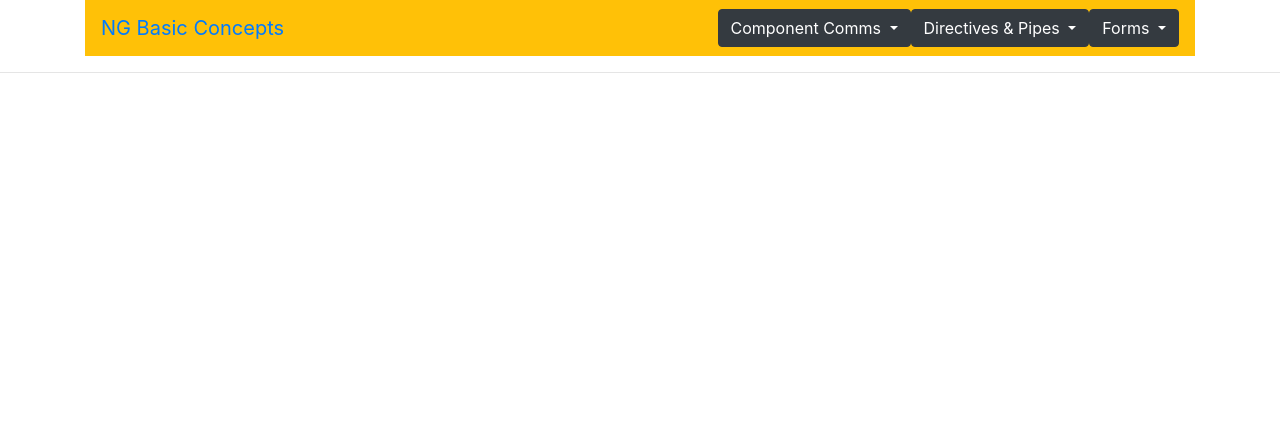
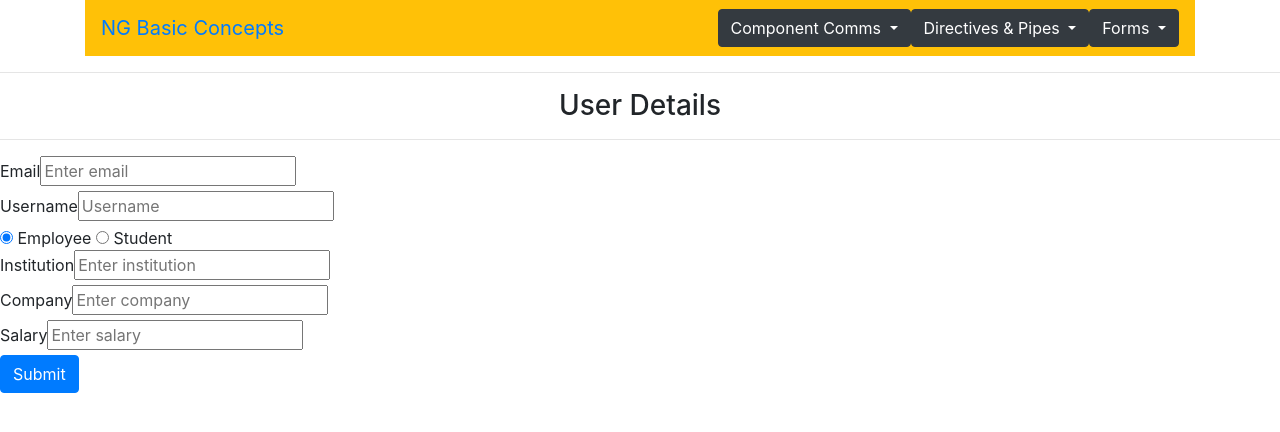
Before and after one commit to subliminalvisions/angular-basic-concepts, an Angular app: page /conditional-form in a window 1280 px wide. Before the commit this address led to /. Shown: the top 432 px of the page. Built offline with nearby package versions, Linux system fonts and the light colour scheme.

Commit message:
added conditional validation but in wrong compo

```diff
--- a/src/app/app-routing.module.ts
+++ b/src/app/app-routing.module.ts
@@ -9,6 +9,7 @@ import { DirectiveExampleComponent } from './custom-directives/directive-example
 import { PipeExamplesComponent } from './pipes/pipe-examples/pipe-examples.component';
 import { ReactiveFormsComponent } from './forms/reactive-forms/reactive-forms.component';
 import { MultiStepFormHolderComponent } from './forms/multi-step-form/multi-step-form-holder.component';
+import { ConditionalFormFieldsComponent } from './forms/conditional-form-fields/conditional-form-fields.component';
 
 const routes: Routes = [
   {path:'news', component: NewsComponent},
@@ -19,7 +20,8 @@ const routes: Routes = [
   {path: 'directive-example', component: DirectiveExampleComponent},
   {path: 'pipe-examples1', component: PipeExamplesComponent},
   {path:'forms', component: ReactiveFormsComponent},
-  {path:'multi-step-form', component: MultiStepFormHolderComponent}
+  {path:'multi-step-form', component: MultiStepFormHolderComponent},
+  {path:'conditional-form', component: ConditionalFormFieldsComponent}
   // {path: 'data-to-service', component: dataToServiceParentComponent},
 ];
 @NgModule({
--- a/src/app/app.module.ts
+++ b/src/app/app.module.ts
@@ -29,6 +29,7 @@ import { FormsModule, ReactiveFormsModule } from '@angular/forms';
 import { MultiStepFormComponent } from './forms/multi-step-form/multi-step-form.component';
 import { FormStepTitlePipe } from './forms/multi-step-form//form-step-title.pipe';
 import { MultiStepFormHolderComponent } from './forms/multi-step-form/multi-step-form-holder.component';
+import { ConditionalFormFieldsComponent } from './forms/conditional-form-fields/conditional-form-fields.component';
 
 @NgModule({
   declarations: [
@@ -51,7 +52,8 @@ import { MultiStepFormHolderComponent } from './forms/multi-step-form/multi-step
     MainNavComponent,
     MultiStepFormComponent,
     FormStepTitlePipe,
-    MultiStepFormHolderComponent
+    MultiStepFormHolderComponent,
+    ConditionalFormFieldsComponent
   ],
   imports: [
     BrowserModule,
--- /dev/null
+++ b/src/app/forms/conditional-form-fields/conditional-form-fields.component.html
@@ -0,0 +1,29 @@
+<h3 class="text-center">User Details</h3>
+<hr>
+<form [formGroup]="form" (ngSubmit)="onSubmit($event)">
+  <div>
+    <label for="email">Email</label>
+    <input type="email" id="email" formControlName="email" [ngClass]="{'form-submitted': formSubmitted}" placeholder="Enter email"/>
+  </div>
+  <div>
+    <label for="username">Username</label>
+    <input type="text" id="username" formControlName="username" [ngClass]="{'form-submitted': formSubmitted}" placeholder="Username"/>
+  </div>
+  <div>
+    <input type="radio" formControlName="userCategory" id="userCategory2" [ngClass]="{'form-submitted': formSubmitted}" value="employee"/> Employee
+    <input type="radio" formControlName="userCategory" id="userCategory1" [ngClass]="{'form-submitted': formSubmitted}" value="student"/> Student
+  </div>
+  <div>
+    <label for="institution">Institution </label>
+    <input type="text" id="institution" formControlName="institution" [ngClass]="{'form-submitted': formSubmitted}" placeholder="Enter institution"/>
+  </div>
+  <div>
+    <label for="company">Company</label>
+    <input type="text" id="company" formControlName="company" [ngClass]="{'form-submitted': formSubmitted}" placeholder="Enter company"/>
+  </div>
+  <div>
+    <label for="salary">Salary</label>
+    <input type="text" id="salary" formControlName="salary" [ngClass]="{'form-submitted': formSubmitted}" placeholder="Enter salary"/>
+  </div>
+  <button type="submit" class="btn btn-primary">Submit</button>
+</form>
--- /dev/null
+++ b/src/app/forms/conditional-form-fields/conditional-form-fields.component.less
@@ -0,0 +1,7 @@
+.ng-valid.ng-dirty:not(form) {
+    border: solid 2px lightgreen;
+  }
+
+  .ng-invalid.ng-dirty:not(form), .ng-invalid:not(form).form-submitted {
+    border: solid 2px lightcoral;
+  }
--- /dev/null
+++ b/src/app/forms/conditional-form-fields/conditional-form-fields.component.ts
@@ -0,0 +1,70 @@
+import { Component, OnInit } from '@angular/core';
+import {FormGroup, FormBuilder, Validators} from '@angular/forms';
+
+@Component({
+  selector: 'app-conditional-form-fields',
+  templateUrl: './conditional-form-fields.component.html',
+  styleUrls: ['./conditional-form-fields.component.less']
+})
+export class ConditionalFormFieldsComponent implements OnInit {
+  form: FormGroup;
+  formSubmitted = false;
+
+  constructor(private formBuilder: FormBuilder) {}
+
+  ngOnInit(): void {
+    this.buildForm();
+    this.setUserCategoryValidators();
+  }
+
+  buildForm() {
+    this.form = this.formBuilder.group({
+      email: [null, [Validators.required]],
+      username: [null, [Validators.required]],
+      userCategory: ['employee'],
+      institution: [null],
+      company: [null, [Validators.required]],
+      salary: [null, [Validators.required]],
+    });
+  }
+
+  onSubmit(event) {
+    event.preventDefault();
+    this.formSubmitted = true;
+
+    if (this.form.valid) {
+      console.log(this.form.value); // Process your form
+    }
+  }
+
+  setUserCategoryValidators() {
+    const institutionControl = this.form.get('institution');
+    const companyControl = this.form.get('company');
+    const salaryControl = this.form.get('salary');
+
+    this.form.get('userCategory').valueChanges
+      .subscribe(userCategory => {
+
+        if (userCategory === 'student') {
+          institutionControl.setValidators([Validators.required]);
+          companyControl.setValidators(null);
+          salaryControl.setValidators(null);
+        }
+
+        if (userCategory === 'employee') {
+          institutionControl.setValidators(null);
+          companyControl.setValidators([Validators.required]);
+          salaryControl.setValidators([Validators.required]);
+        }
+
+        institutionControl.updateValueAndValidity();
+        companyControl.updateValueAndValidity();
+        salaryControl.updateValueAndValidity();
+      });
+  }
+
+
+
+
+
+}
--- a/src/app/main-nav/main-nav.component.html
+++ b/src/app/main-nav/main-nav.component.html
@@ -53,6 +53,7 @@
 
                     <a routerLink="/forms" routerLinkActive="active" type="button" class="dropdown-item">Reactive Forms  </a>
                     <a routerLink="/multi-step-form" routerLinkActive="active" type="button" class="dropdown-item">Multi Step Form  </a>
+                    <a routerLink="/conditional-form" routerLinkActive="active" type="button" class="dropdown-item">Conditional Form  </a>
 
                 </div>
             </div><!-- END .btn-group -->
```
Also changed, not shown: 1 other file (tests, documents, lock files or other folders).
